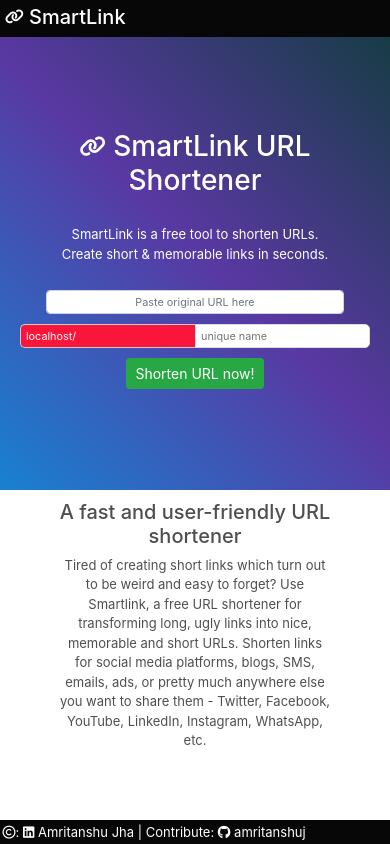
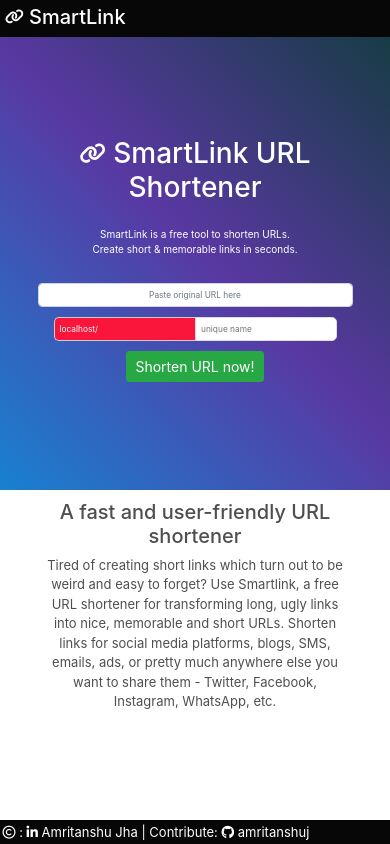
Before and after one commit to amritanshuj/SmartLink-URL-Shortener, a website: page public/index.html in a window 390 px wide. Drawn offline with nearby package versions, Linux system fonts and the light colour scheme.

Commit message:
Fixing Design Issues

```diff
--- a/public/index.html
+++ b/public/index.html
@@ -34,13 +34,14 @@
         </main>
         <div id="details"><div id="inner">
             <h5>A fast and user-friendly URL shortener</h5>
-            <p>Tired of creating short links which turn out to be weird and easy to forget? Use Smartlink, a free URL shortener for transforming long, ugly links into nice, memorable and short URLs. Shorten links for social media platforms, blogs, SMS, emails, ads, or pretty much anywhere else you want to share them - Twitter, Facebook, YouTube, LinkedIn, Instagram, WhatsApp, etc.</p>
+            <p>Tired of creating short links which turn out to be weird and easy to forget? Use Smartlink, a free URL shortener for transforming long, ugly links into nice, memorable and short URLs. Shorten links for social media platforms, blogs, SMS, emails, ads, or pretty much anywhere else you want to share them - Twitter, Facebook,
+                 Instagram, WhatsApp, etc.</p>
         </div></div>
     </body>
 
     <footer>
         <div id="foot">
-            <span><i class="far fa-copyright"></i>:&nbsp;<a href="https://www.linkedin.com/in/amritanshu-jha/" target="_blank"><i class="fab fa-linkedin"></i>&nbsp;Amritanshu Jha</a>&nbsp;|&nbsp;Contribute:&nbsp;<a href="https://github.com/amritanshuj/SmartLink-URL-Shortener" target="_blank"><i class="fab fa-github"></i>&nbsp;amritanshuj</a></span>
+            <span><i class="far fa-copyright"></i>&nbsp;:&nbsp;<a href="https://www.linkedin.com/in/amritanshu-jha/" target="_blank"><i class="fab fa-linkedin-in"></i>&nbsp;Amritanshu Jha</a>&nbsp;|&nbsp;Contribute:&nbsp;<a href="https://github.com/amritanshuj/SmartLink-URL-Shortener" target="_blank"><i class="fa fa-github"></i>&nbsp;amritanshuj</a></span>
         </div>
     </footer>
 
--- a/public/style.css
+++ b/public/style.css
@@ -132,13 +132,17 @@
 /* Media Queries */
 @media screen and (max-width: 500px){
     #url-form, #confirmationShow{
-        font-size: small;
+        font-size: x-small;
     }
     #paste-url{
+        width: 90%;
         margin-top: 10px;
     }
     #toast{
         bottom: 10px;
+    }
+    #inner{
+        width: 80%;
     }
 }
 
```
